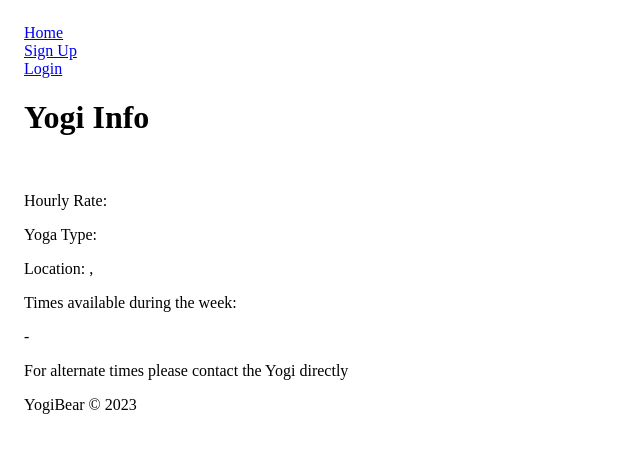
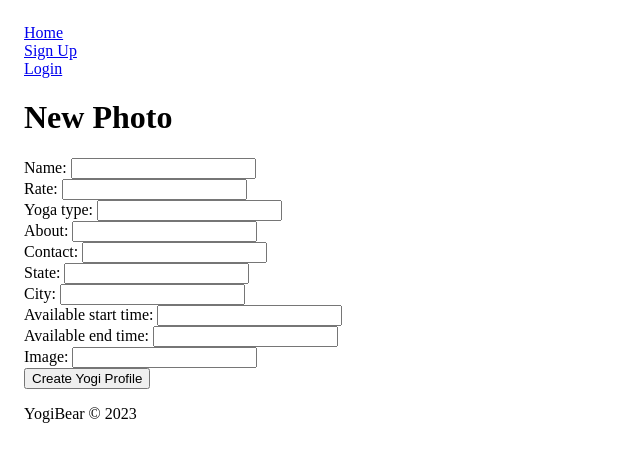
Before and after one commit to robynspaulding/yogiBear_react, a React (Vite) app: page /yogis/new in a window 1280 px wide. Shown: the top 462 px of the page, without its empty margins (0-640 px from the left). Built offline with nearby package versions, Linux system fonts and the light colour scheme; no server answers.

Commit message:
creates YogiNew file, implements in App.jsx with Route - tested and working

```diff
--- a/src/App.jsx
+++ b/src/App.jsx
@@ -5,6 +5,7 @@ import { BrowserRouter, Routes, Route } from "react-router-dom";
 import { YogisShow } from "./YogisShow";
 import { Signup } from "./Signup";
 import { Login } from "./Login";
+import { YogisNew } from "./YogisNew";
 
 function App() {
   return (
@@ -15,6 +16,7 @@ function App() {
         <Route path="/yogis/:id" element={<YogisShow />} />
         <Route path="/signup" element={<Signup />} />
         <Route path="/login" element={<Login />} />
+        <Route path="/yogis/new" element={<YogisNew />} />
       </Routes>
       <Footer />
     </BrowserRouter>
--- a/src/Header.jsx
+++ b/src/Header.jsx
@@ -13,6 +13,8 @@ export function Header() {
         ) : (
           <>
             <LogoutLink />
+            <br />
+            <a href="/yogis/new">Admin: Add New Yogi</a>
           </>
         )}
       </nav>
--- a/src/Home.jsx
+++ b/src/Home.jsx
@@ -3,6 +3,7 @@ import axios from "axios";
 import { YogisIndex } from "./YogisIndex";
 import { YogisUpdate } from "./YogisUpdate";
 import { Modal } from "./Modal";
+import { YogisNew } from "./YogisNew";
 
 export function Home() {
   const [yogis, setYogis] = useState([]);
@@ -48,7 +49,6 @@ export function Home() {
   useEffect(handleIndexYogis, []);
   return (
     <div>
-      <h1>Welcome to React!</h1>
       <YogisIndex yogis={yogis} onSelectYogi={handleUpdateYogi} />
       <Modal show={isYogisUpdateVisible} onClose={handleHideYogi}>
         <YogisUpdate yogi={currentYogi} onUpdateYogi={handleUpdateYogiInModal} />
--- /dev/null
+++ b/src/YogisNew.jsx
@@ -0,0 +1,58 @@
+import axios from "axios";
+
+export function YogisNew(props) {
+  const handleCreateYogi = (params, successCallback) => {
+    console.log("handleCreateYogi", params);
+    axios.post("http://localhost:3000/yogis.json", params).then((response) => {
+      const newYogi = response.data;
+      console.log("created Yogi profile", newYogi);
+      window.location.href = "/";
+    });
+  };
+
+  const handleSubmit = (event) => {
+    event.preventDefault();
+    const params = new FormData(event.target);
+    handleCreateYogi(params);
+    event.target.reset();
+  };
+
+  return (
+    <div>
+      <h1>New Photo</h1>
+      <form onSubmit={handleSubmit}>
+        <div>
+          Name: <input name="name" type="text" />
+        </div>
+        <div>
+          Rate: <input name="rate" type="text" />
+        </div>
+        <div>
+          Yoga type: <input name="yoga_type" type="text" />
+        </div>
+        <div>
+          About: <input name="bio" type="text" />
+        </div>
+        <div>
+          Contact: <input name="contact" type="text" />
+        </div>
+        <div>
+          State: <input name="state" type="text" />
+        </div>
+        <div>
+          City: <input name="city" type="text" />
+        </div>
+        <div>
+          Available start time: <input name="available_start_time" type="text" />
+        </div>
+        <div>
+          Available end time: <input name="available_end_time" type="text" />
+        </div>
+        <div>
+          Image: <input name="image" type="text" />
+        </div>
+        <button type="submit">Create Yogi Profile</button>
+      </form>
+    </div>
+  );
+}
```
